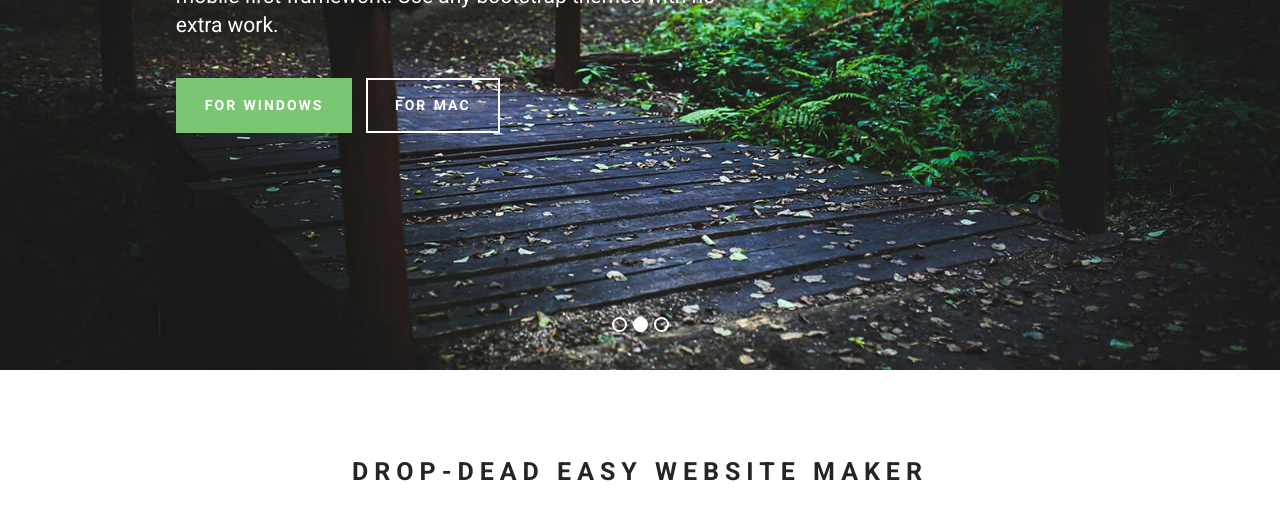
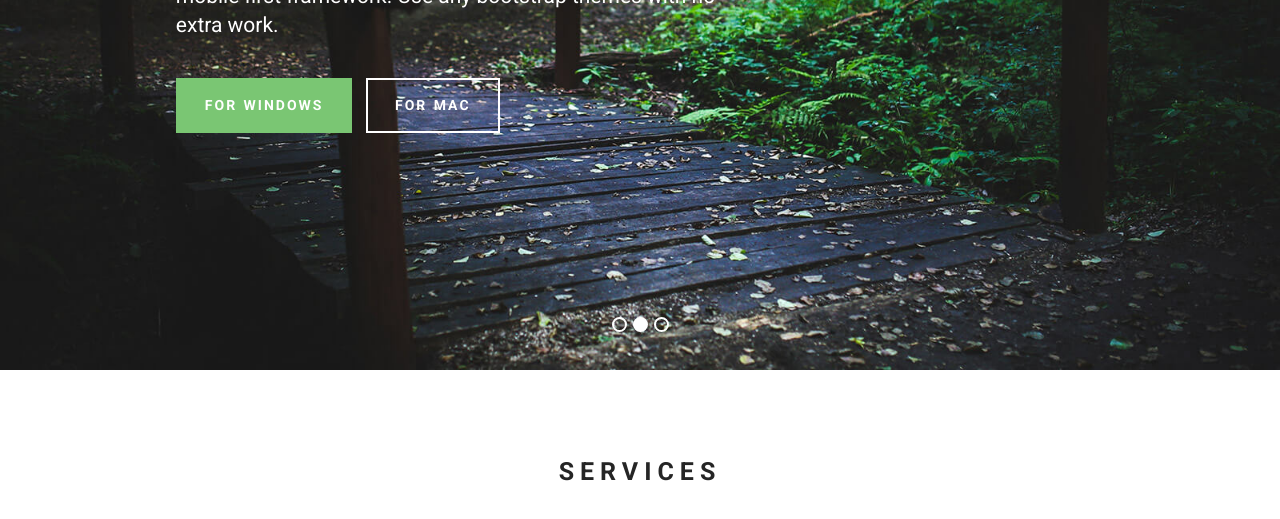
Before and after one commit to kirasiris/demo4, a plain HTML site: page index.html in a window 1280 px wide. Shown: the part 430-949 px from the top of the page. Drawn offline with Linux system fonts and the light colour scheme.

Commit message:
Update index.html

```diff
--- a/index.html
+++ b/index.html
@@ -139,7 +139,7 @@
     <div class="bp-section__container bp-section__container--std-top-padding bp-section__container--sm-bot-padding bp-section-title container" style="padding-top: 93px;">
         <div class="bp-header bp-header--center bp-header--wysiwyg row">
             <div class="col-sm-8 col-sm-offset-2">
-                <h3 class="bp-header__text">DROP-DEAD EASY WEBSITE MAKER</h3>
+                <h3 class="bp-header__text">SERVICES</h3>
 
             </div>
         </div>
```
